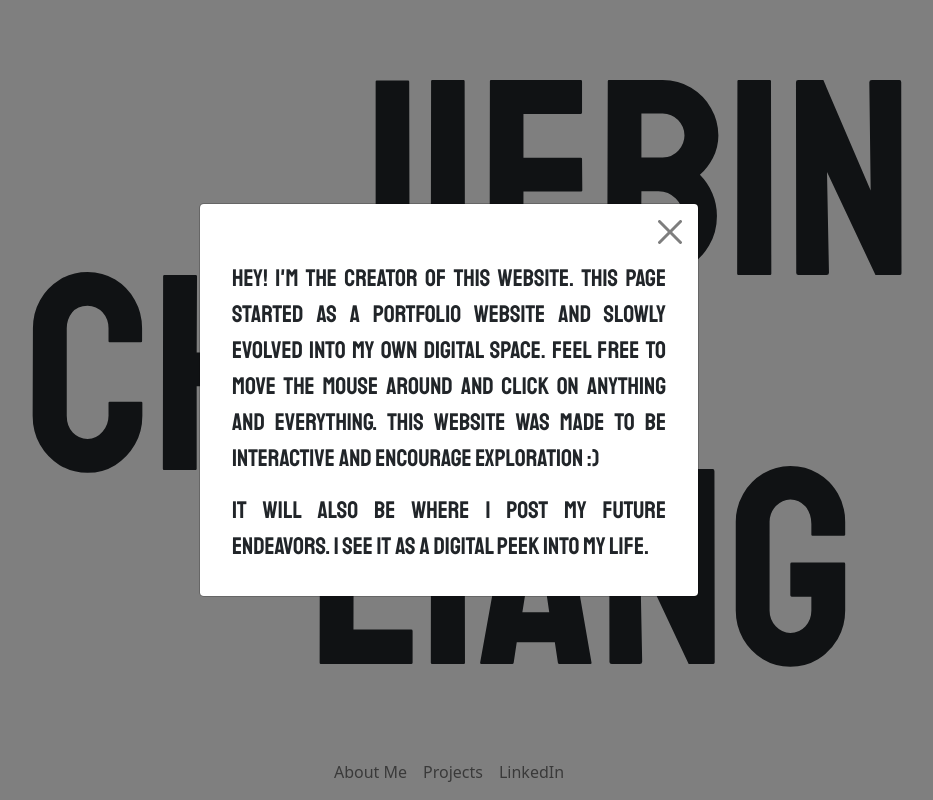
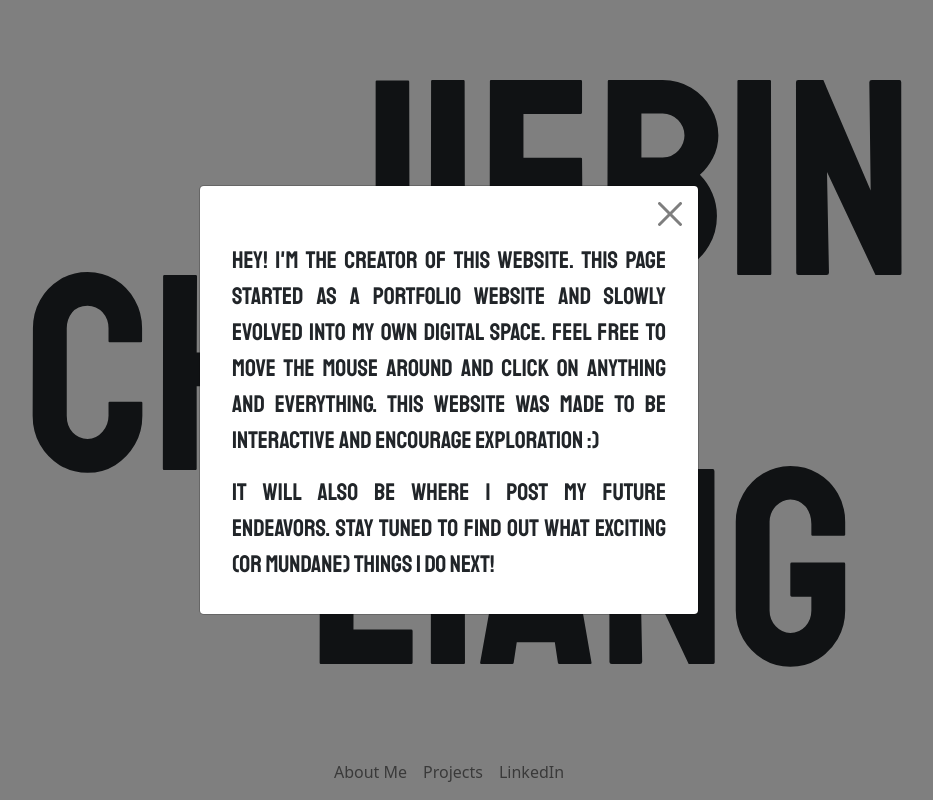
Before and after one commit to ljb135/portfolio, a React (Create React App) app: page / in a window 1280 px wide. Both pictures are taken after a click on the button "About Me". Shown: the whole page, without its empty margins (191-1124 px from the left). Built offline with nearby package versions, Linux system fonts and the light colour scheme.

Commit message:
Changed description

```diff
--- a/src/components/home.js
+++ b/src/components/home.js
@@ -92,10 +92,10 @@ export default class Home extends Component{
                     <Modal.Body className='pt-0'>
                         <div className='mx-3' style={{textAlign: 'justify'}}>
                             Hey! I'm the creator of this website. This page started as a portfolio website and slowly evolved into my own digital space.
-                            Feel free to move the mouse around and click on anything and everything. This website was made to be interactive and encourage exploration {':)'}
+                            Feel free to move the mouse around and click on anything and everything. This website was made to be interactive and encourage exploration :&#41;
                         </div>
                         <div className='m-3' style={{textAlign: 'justify'}}>
-                            It will also be where I post my future endeavors. I see it as a digital peek into my life.
+                            It will also be where I post my future endeavors. Stay tuned to find out what exciting &#40;or mundane&#41; things I do next!
                         </div>
                     </Modal.Body>
                     {/* <Modal.Footer/> */}
```
